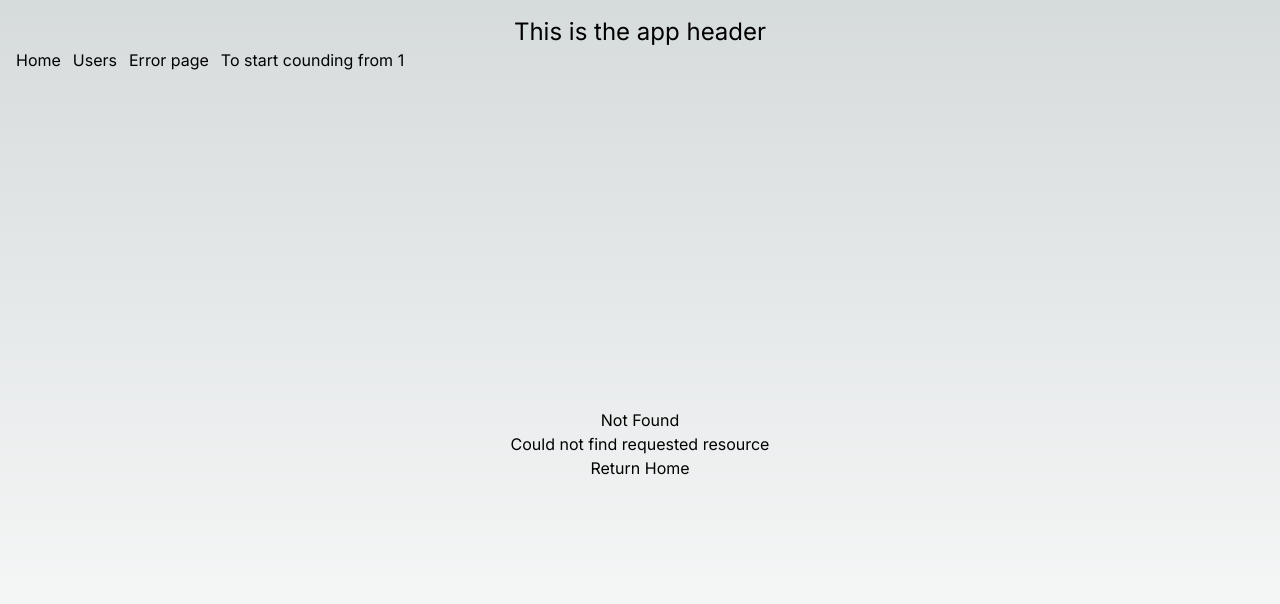
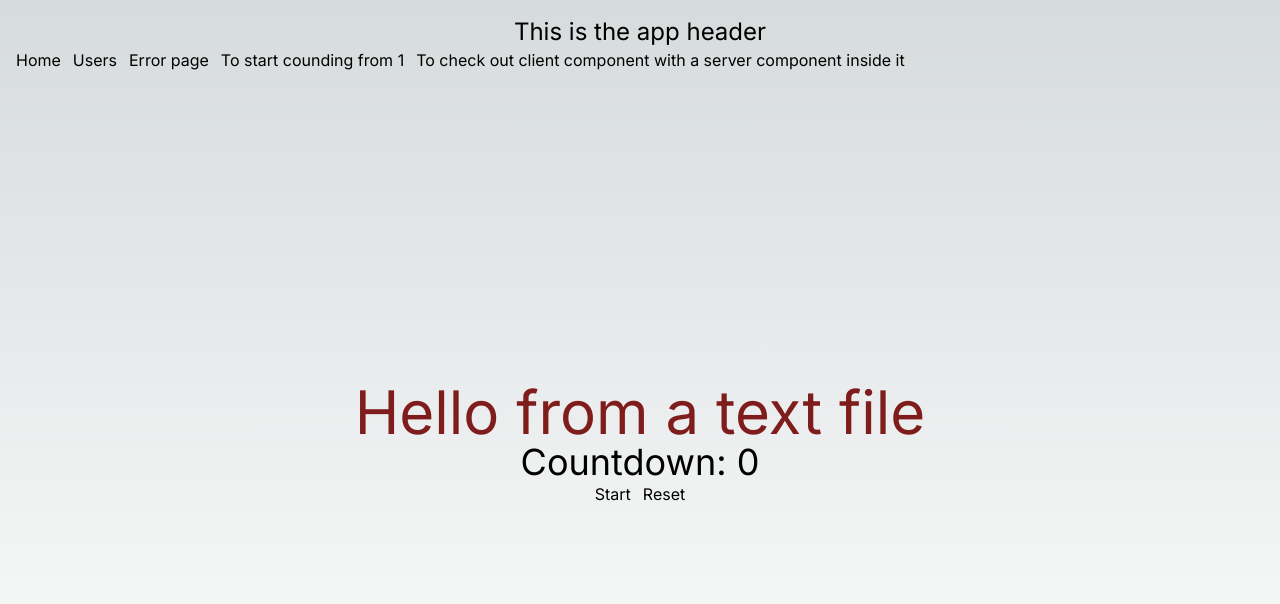
Before and after one commit to serge-st/next-test, a Next.js app: page /client-component-with-server-component in a window 1280 px wide. Before the commit this address had no page. Shown: the top 604 px of the page. Built offline with nearby package versions, Linux system fonts and the light colour scheme.

Commit message:
feat: create a server component with client component hosting another server component

```diff
--- /dev/null
+++ b/src/app/client-component-with-server-component/ServerComponent.tsx
@@ -0,0 +1,27 @@
+import { readFile } from 'fs/promises';
+import path from 'path';
+
+const timeout = async (num: number): Promise<void> => {
+    return new Promise(res => {
+        setTimeout(() => res(), num)
+    })
+}
+
+const getData = async (): Promise<string> => {
+    const content = await readFile(path.join(process.cwd(), 'src', 'app', 'text-file.txt'), 'utf8');
+    await timeout(1000);
+    return content
+}
+
+export const ServerComponent = async () => {
+    const title = await getData();
+
+    const randomColor = () => {
+        return Math.random() > 0.5 ? 'text-red-900' : 'text-yellow-600'
+    }
+    return (
+        <span className={randomColor()}>
+            {title}
+        </span>
+    );
+};
--- /dev/null
+++ b/src/app/client-component-with-server-component/Timer.tsx
@@ -0,0 +1,62 @@
+'use client'
+
+import { useEffect, useState, useRef, ReactNode } from "react";
+
+export const Timer = (props: {children?: ReactNode}) => {
+    const [count, setCount] = useState(0);
+    const [buttonName, setButtonName] = useState<'Start' | 'Stop'>('Start');
+
+    const intervalRef = useRef<NodeJS.Timeout | null>(null);
+
+    const handleNameChange = () => {
+        setButtonName(name => name === 'Start' ? 'Stop' : 'Start')
+    }
+
+    const resetTimer = () => {
+        if (intervalRef.current) {
+            clearInterval(intervalRef.current);
+        }
+        setCount(0)
+        setButtonName('Start')
+    }
+
+    const toggleTimer = () => {
+        handleNameChange();
+        if (buttonName === 'Start') {
+            intervalRef.current = setInterval(() => {
+                setCount(prev => prev + 1);
+            }, 100);
+        } else {
+            clearInterval(intervalRef.current as NodeJS.Timeout);
+            intervalRef.current = null;
+        }
+    }
+
+    useEffect(() => {
+        return () => {
+            if (intervalRef.current) {
+                clearInterval(intervalRef.current);
+            }
+        }
+    }, []);
+
+
+    return (
+        <>
+            <h1 className="text-6xl">{props.children}</h1>
+            <h2 className="text-4xl">Countdown: <span>{count}</span></h2>
+            <div className="flex gap-3">
+                <button
+                    type="button"
+                    onClick={() => {
+                        toggleTimer();
+                    }}
+                >{buttonName}</button>
+                <button
+                    type="button"
+                    onClick={resetTimer}
+                >Reset</button>
+            </div>
+        </>
+    );
+};
--- /dev/null
+++ b/src/app/client-component-with-server-component/page.tsx
@@ -0,0 +1,14 @@
+import { ServerComponent } from "./ServerComponent";
+import { Timer } from "./Timer";
+
+const page = () => {
+    return (
+        <div className="flex flex-col h-screen justify-center items-center">
+            <Timer>
+                <ServerComponent/>
+            </Timer>
+        </div>
+    );
+};
+
+export default page;
--- a/src/app/layout.tsx
+++ b/src/app/layout.tsx
@@ -25,6 +25,7 @@ export default function RootLayout({
             <Link href={'/users'}>Users</Link>
             <Link href={'/error-test'}>Error page</Link>
             <Link href={'/counter/1'}>To start counding from 1</Link>
+            <Link href={'/client-component-with-server-component'}>To check out client component with a server component inside it</Link>
           </nav>
         </header>
         {children}
```
Also changed, not shown: src/app/text-file.txt (added).
